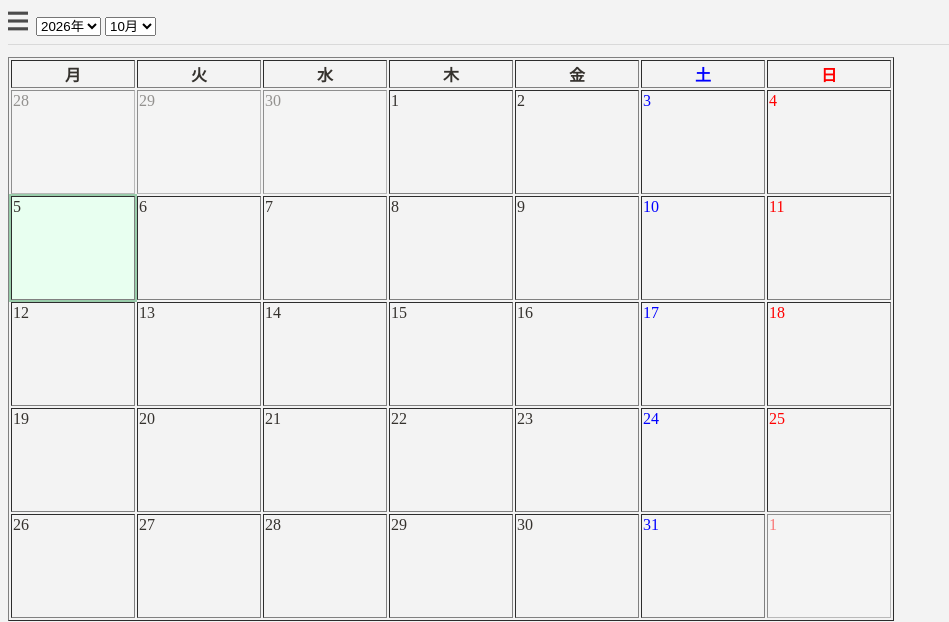
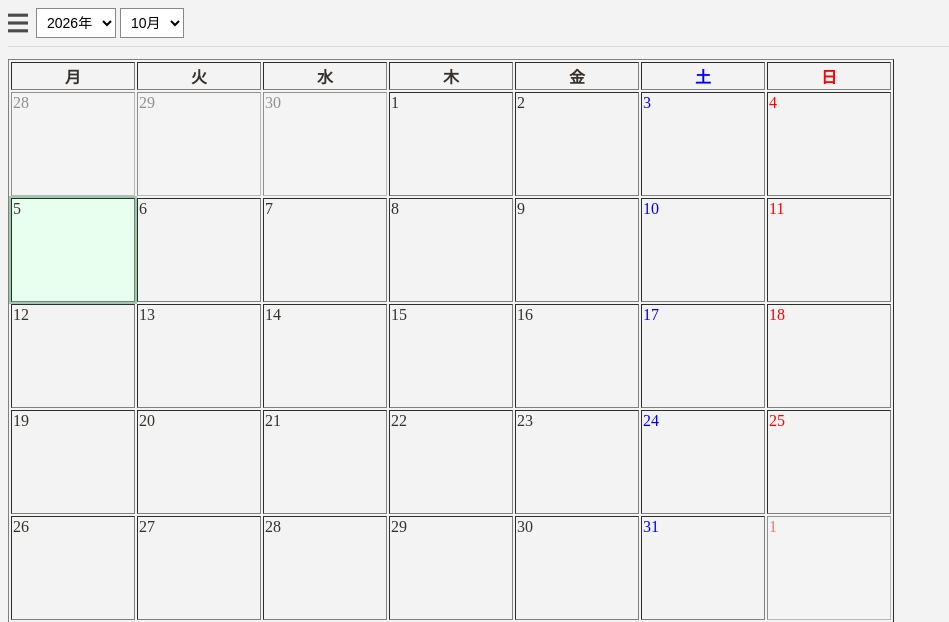
Before and after one commit to mt-codes-eng/OuchiCalendar, a Django app: page /ouchi-calendar/schedule/ in a window 1280 px wide. Shown: the top 622 px of the page, without its empty margins (0-949 px from the left). Run offline with Django 5.2, Linux system fonts and the light colour scheme; the visitor is signed in with stand-in values (Sample User, id 1); data comes from the database, SQL or seed files in the repository; data that the repository does not hold is empty.

Commit message:
static: css/style.cssで表示切替用セレクトボックスの大きさを調整

```diff
--- a/static/css/style.css
+++ b/static/css/style.css
@@ -254,6 +254,16 @@ main {
   border-bottom: none;
 }
 
+/* 表示切替用のセレクトボックス */
+.view-switch-select {
+    height: 30px;
+    padding: 2px 6px;
+    font-size: 14px;
+    box-sizing: border-box;
+    border: 1px solid #888;
+    background-color: white;
+}
+
 /* =======================
    フォームのエラー表示
 ======================= */
```
